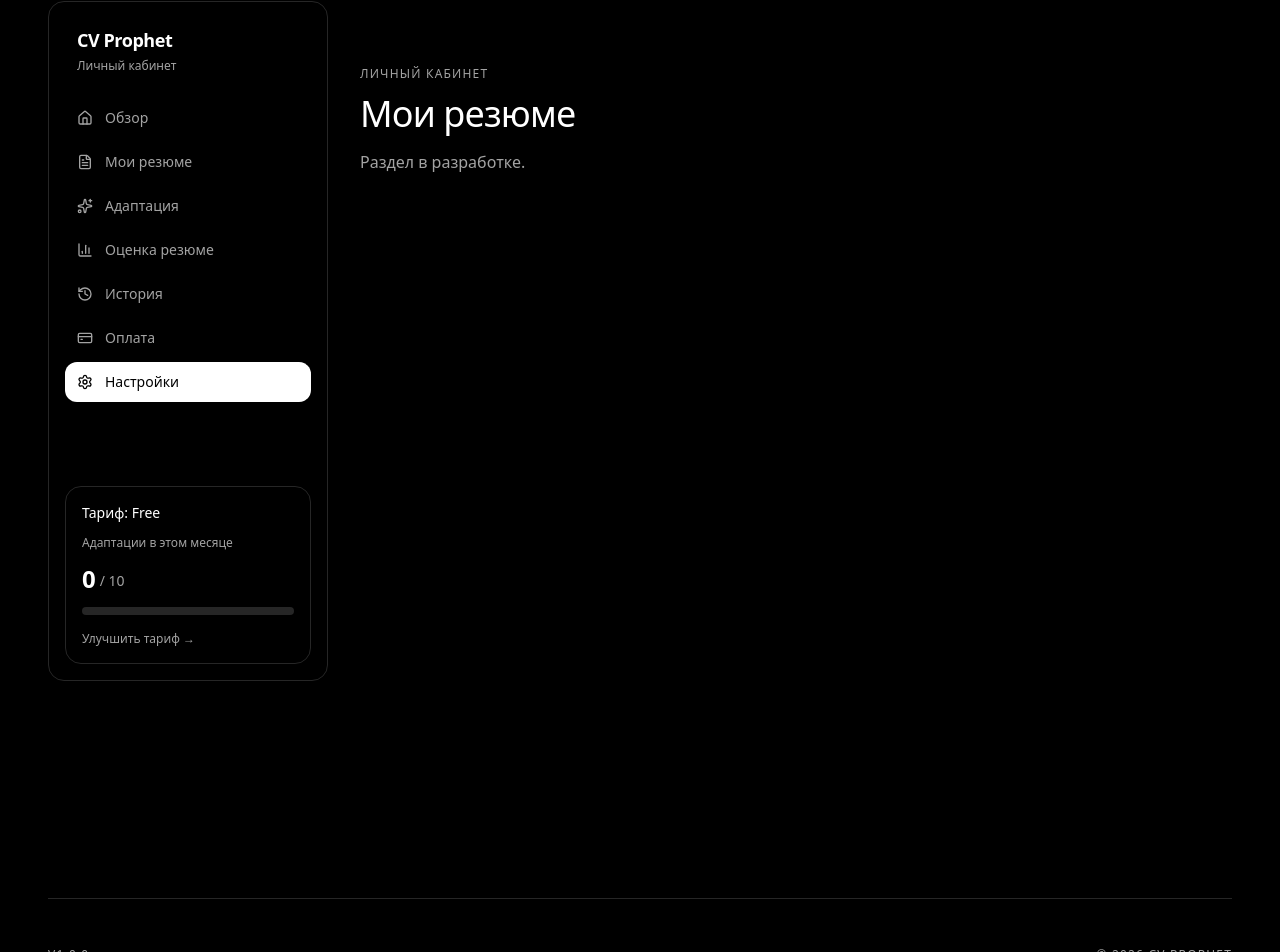
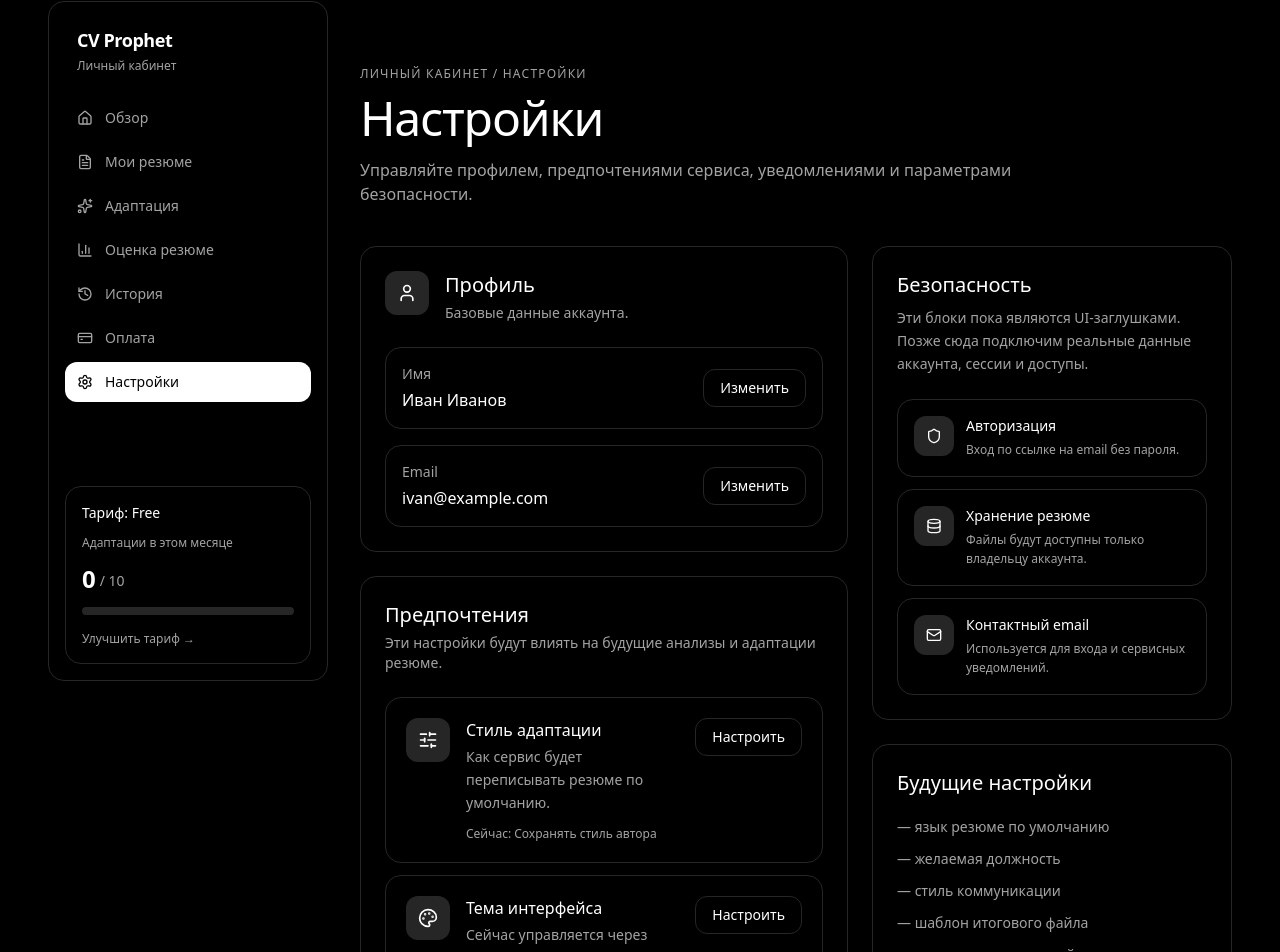
Before and after one commit to 0su0000000i17/CV, a Next.js app in the folder frontend/: page /dashboard/settings in a window 1280 px wide. Shown: the part 95-1047 px from the top of the page. Built offline with nearby package versions, Linux system fonts and the light colour scheme; no server answers.

Commit message:
refactor settings page

```diff
--- a/frontend/app/auth/callback/page.tsx
+++ /dev/null
@@ -1,29 +0,0 @@
-'use client';
-
-import { useEffect } from 'react';
-import { useRouter } from 'next/navigation';
-import { supabase } from '@/src/shared/lib/supabase/client';
-
-export default function AuthCallbackPage() {
-  const router = useRouter();
-
-  useEffect(() => {
-    async function handleCallback() {
-      const code = new URLSearchParams(window.location.search).get('code');
-
-      if (code) {
-        await supabase.auth.exchangeCodeForSession(code);
-      }
-
-      router.replace('/dashboard');
-    }
-
-    handleCallback();
-  }, [router]);
-
-  return (
-    <div className="flex min-h-screen items-center justify-center bg-black text-white">
-      Входим...
-    </div>
-  );
-}
--- /dev/null
+++ b/frontend/app/dashboard/settings/_components/FutureSettings.tsx
@@ -0,0 +1,17 @@
+import { futureSettings } from "../_data/settingsData";
+
+export function FutureSettings() {
+  return (
+    <section className="rounded-2xl border border-border bg-card/60 p-6">
+      <h2 className="text-xl font-medium text-foreground">
+        Будущие настройки
+      </h2>
+
+      <div className="mt-5 space-y-3 text-sm text-muted-foreground">
+        {futureSettings.map((item) => (
+          <p key={item}>— {item}</p>
+        ))}
+      </div>
+    </section>
+  );
+}
--- /dev/null
+++ b/frontend/app/dashboard/settings/_components/PreferenceSettings.tsx
@@ -0,0 +1,46 @@
+import { preferenceItems } from "../_data/settingsData";
+
+export function PreferenceSettings() {
+  return (
+    <section className="rounded-2xl border border-border bg-card/60 p-6">
+      <h2 className="text-xl font-medium text-foreground">Предпочтения</h2>
+
+      <p className="mt-1 text-sm text-muted-foreground">
+        Эти настройки будут влиять на будущие анализы и адаптации резюме.
+      </p>
+
+      <div className="mt-6 space-y-3">
+        {preferenceItems.map((item) => {
+          const Icon = item.icon;
+
+          return (
+            <div
+              key={item.title}
+              className="flex items-start justify-between gap-4 rounded-2xl border border-border bg-background p-5"
+            >
+              <div className="flex gap-4">
+                <div className="h-fit rounded-xl bg-muted p-3">
+                  <Icon className="h-5 w-5 text-foreground" />
+                </div>
+
+                <div>
+                  <p className="font-medium text-foreground">{item.title}</p>
+                  <p className="mt-1 text-sm leading-relaxed text-muted-foreground">
+                    {item.description}
+                  </p>
+                  <p className="mt-3 text-xs text-muted-foreground">
+                    Сейчас: {item.value}
+                  </p>
+                </div>
+              </div>
+
+              <button className="shrink-0 rounded-xl border border-border px-4 py-2 text-sm text-foreground transition-colors hover:bg-muted">
+                Настроить
+              </button>
+            </div>
+          );
+        })}
+      </div>
+    </section>
+  );
+}
--- /dev/null
+++ b/frontend/app/dashboard/settings/_components/ProfileSettings.tsx
@@ -0,0 +1,40 @@
+import { User } from "lucide-react";
+
+import { profileSettings } from "../_data/settingsData";
+
+export function ProfileSettings() {
+  return (
+    <section className="rounded-2xl border border-border bg-card/60 p-6">
+      <div className="mb-6 flex items-start gap-4">
+        <div className="rounded-xl bg-muted p-3">
+          <User className="h-5 w-5 text-foreground" />
+        </div>
+
+        <div>
+          <h2 className="text-xl font-medium text-foreground">Профиль</h2>
+          <p className="mt-1 text-sm text-muted-foreground">
+            Базовые данные аккаунта.
+          </p>
+        </div>
+      </div>
+
+      <div className="space-y-4">
+        {profileSettings.map((item) => (
+          <div
+            key={item.label}
+            className="flex items-center justify-between gap-4 rounded-2xl border border-border bg-background p-4"
+          >
+            <div>
+              <p className="text-sm text-muted-foreground">{item.label}</p>
+              <p className="mt-1 font-medium text-foreground">{item.value}</p>
+            </div>
+
+            <button className="rounded-xl border border-border px-4 py-2 text-sm text-foreground transition-colors hover:bg-muted">
+              Изменить
+            </button>
+          </div>
+        ))}
+      </div>
+    </section>
+  );
+}
--- /dev/null
+++ b/frontend/app/dashboard/settings/_components/SecuritySettings.tsx
@@ -0,0 +1,42 @@
+import { securityItems } from "../_data/settingsData";
+
+export function SecuritySettings() {
+  return (
+    <section className="rounded-2xl border border-border bg-card/60 p-6">
+      <h2 className="text-xl font-medium text-foreground">Безопасность</h2>
+
+      <p className="mt-2 text-sm leading-relaxed text-muted-foreground">
+        Эти блоки пока являются UI-заглушками. Позже сюда подключим реальные
+        данные аккаунта, сессии и доступы.
+      </p>
+
+      <div className="mt-6 space-y-3">
+        {securityItems.map((item) => {
+          const Icon = item.icon;
+
+          return (
+            <div
+              key={item.title}
+              className="rounded-2xl border border-border bg-background p-4"
+            >
+              <div className="flex items-start gap-3">
+                <div className="rounded-xl bg-muted p-3">
+                  <Icon className="h-4 w-4 text-foreground" />
+                </div>
+
+                <div>
+                  <p className="text-sm font-medium text-foreground">
+                    {item.title}
+                  </p>
+                  <p className="mt-1 text-xs leading-relaxed text-muted-foreground">
+                    {item.description}
+                  </p>
+                </div>
+              </div>
+            </div>
+          );
+        })}
+      </div>
+    </section>
+  );
+}
--- /dev/null
+++ b/frontend/app/dashboard/settings/_components/SettingsHeader.tsx
@@ -0,0 +1,18 @@
+export function SettingsHeader() {
+  return (
+    <div className="mb-10">
+      <p className="mb-3 text-xs font-medium uppercase tracking-widest text-muted-foreground">
+        Личный кабинет / Настройки
+      </p>
+
+      <h1 className="text-4xl font-normal tracking-tight text-foreground md:text-5xl">
+        Настройки
+      </h1>
+
+      <p className="mt-4 max-w-2xl text-muted-foreground">
+        Управляйте профилем, предпочтениями сервиса, уведомлениями и параметрами
+        безопасности.
+      </p>
+    </div>
+  );
+}
--- /dev/null
+++ b/frontend/app/dashboard/settings/_data/settingsData.ts
@@ -0,0 +1,66 @@
+import {
+  Bell,
+  Database,
+  Mail,
+  Palette,
+  Shield,
+  SlidersHorizontal,
+} from "lucide-react";
+
+export const profileSettings = [
+  {
+    label: "Имя",
+    value: "Иван Иванов",
+  },
+  {
+    label: "Email",
+    value: "ivan@example.com",
+  },
+];
+
+export const preferenceItems = [
+  {
+    title: "Стиль адаптации",
+    description: "Как сервис будет переписывать резюме по умолчанию.",
+    value: "Сохранять стиль автора",
+    icon: SlidersHorizontal,
+  },
+  {
+    title: "Тема интерфейса",
+    description: "Сейчас управляется через переключатель в шапке.",
+    value: "Системная / ручная",
+    icon: Palette,
+  },
+  {
+    title: "Email-уведомления",
+    description: "Оповещения о готовности анализа и адаптаций.",
+    value: "Включены",
+    icon: Bell,
+  },
+];
+
+export const securityItems = [
+  {
+    title: "Авторизация",
+    description: "Вход по ссылке на email без пароля.",
+    icon: Shield,
+  },
+  {
+    title: "Хранение резюме",
+    description: "Файлы будут доступны только владельцу аккаунта.",
+    icon: Database,
+  },
+  {
+    title: "Контактный email",
+    description: "Используется для входа и сервисных уведомлений.",
+    icon: Mail,
+  },
+];
+
+export const futureSettings = [
+  "язык резюме по умолчанию",
+  "желаемая должность",
+  "стиль коммуникации",
+  "шаблон итогового файла",
+  "управление подпиской",
+];
--- a/frontend/app/dashboard/settings/page.tsx
+++ b/frontend/app/dashboard/settings/page.tsx
@@ -1,17 +1,25 @@
-export default function Page() {
+import { FutureSettings } from "./_components/FutureSettings";
+import { PreferenceSettings } from "./_components/PreferenceSettings";
+import { ProfileSettings } from "./_components/ProfileSettings";
+import { SecuritySettings } from "./_components/SecuritySettings";
+import { SettingsHeader } from "./_components/SettingsHeader";
+
+export default function SettingsPage() {
   return (
     <div>
-      <p className="mb-3 text-xs font-medium uppercase tracking-widest text-muted-foreground">
-        Личный кабинет
-      </p>
+      <SettingsHeader />
 
-      <h1 className="text-4xl font-normal tracking-tight text-foreground">
-        Мои резюме
-      </h1>
+      <div className="grid gap-6 xl:grid-cols-[1fr_360px]">
+        <div className="space-y-6">
+          <ProfileSettings />
+          <PreferenceSettings />
+        </div>
 
-      <p className="mt-4 text-muted-foreground">
-        Раздел в разработке.
-      </p>
+        <aside className="space-y-6">
+          <SecuritySettings />
+          <FutureSettings />
+        </aside>
+      </div>
     </div>
   );
 }
--- a/frontend/app/page.tsx
+++ b/frontend/app/page.tsx
@@ -14,7 +14,7 @@ export default function Home() {
               Интеллектуальный сервис <br className="hidden sm:inline" />
               для создания, анализа <br className="hidden sm:inline" />
               и кастомизации твоего <br className="hidden sm:inline" />
-              <span className="font-medium text-foreground">IT-резюме.</span>
+              <span className="font-medium text-foreground">IT-резюме</span>
             </h1>
           </div>
 
```
Also changed, not shown: 1 other file (tests, documents, lock files or other folders).
